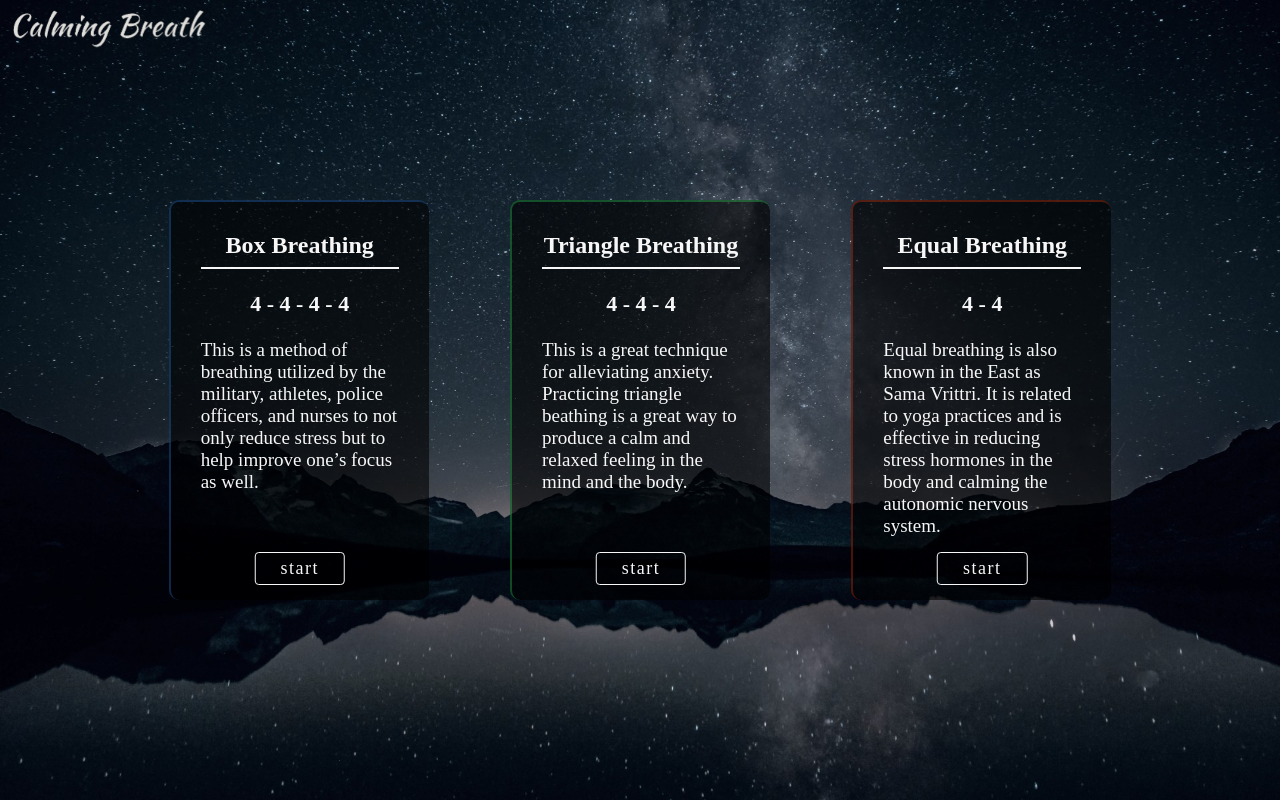
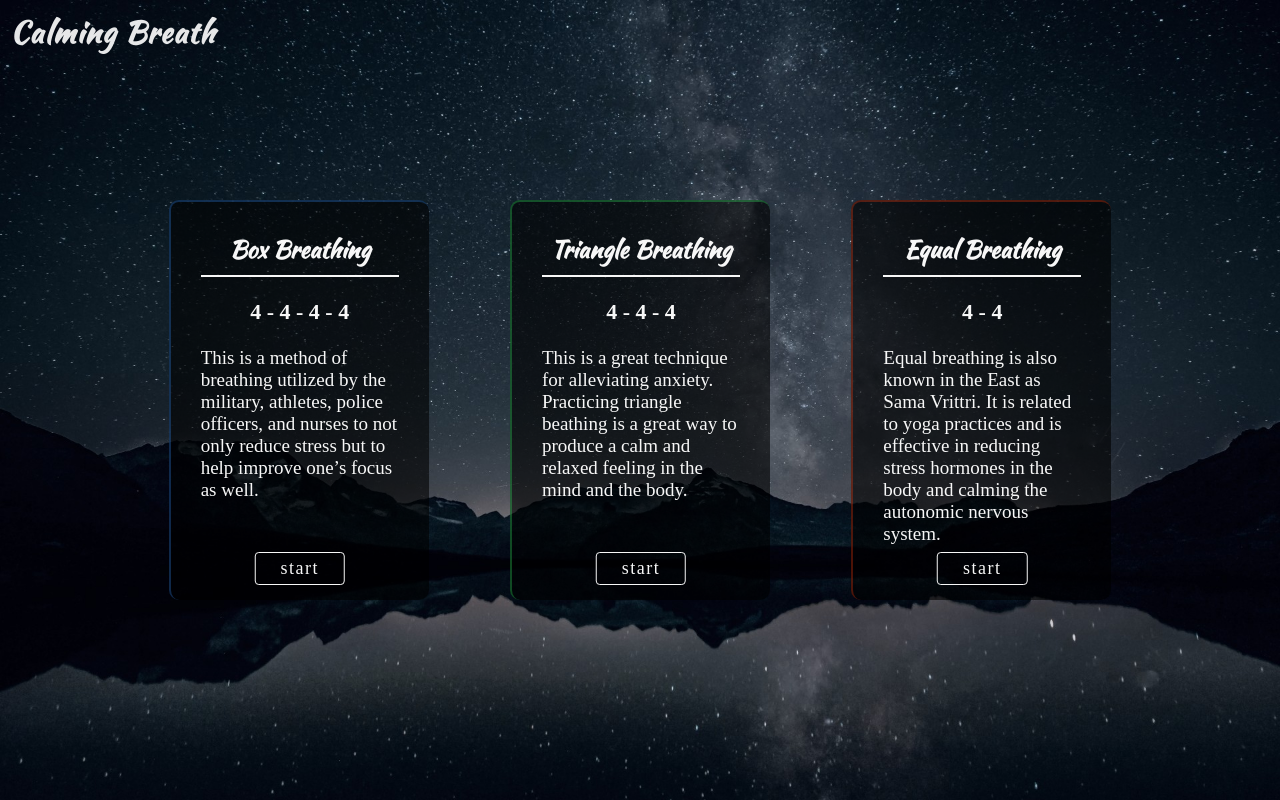
Before and after one commit to jeffKimball/Calming-breath-app, a plain HTML site: page index.html in a window 1280 px wide. Drawn offline with Linux system fonts and the light colour scheme.

Commit message:
change logo from image to text

```diff
--- a/index.html
+++ b/index.html
@@ -4,6 +4,7 @@
     <meta charset="UTF-8">
     <meta http-equiv="X-UA-Compatible" content="IE=edge">
     <meta name="viewport" content="width=device-width, initial-scale=1.0">
+    <link href="https://fonts.googleapis.com/css2?family=Kaushan+Script&family=Merienda:wght@700&display=swap" rel="stylesheet">
     <link rel="stylesheet" href="style.css">
     <title>Calming Breath</title>
 </head>
@@ -11,7 +12,7 @@
 
     <img class="main-bg" src="images/night-bg.jpg" alt="">
 
-    <img class="logo" src="images/breath-text.png" alt="">
+    <h1 class="logo">Calming Breath</h1>
 
     <div class="card-container">
         <div class="card">
--- a/style.css
+++ b/style.css
@@ -39,10 +39,15 @@ body {
 }
 
 .logo {
-  width: 200px;
+  font-family: "Kaushan Script", serif;
+  color: #fff;
+  font-size: 30px;
+  letter-spacing: 1px;
+  margin: 0;
   position: absolute;
   top: 10px;
   left: 10px;
+  opacity: 0.9;
 }
 
 .card-container {
@@ -97,6 +102,7 @@ body {
 }
 
 h2 {
+  font-family: "Kaushan Script", serif;
   border-bottom: 2px solid #f7f7f7;
   text-align: center;
   padding-bottom: 8px;
```
